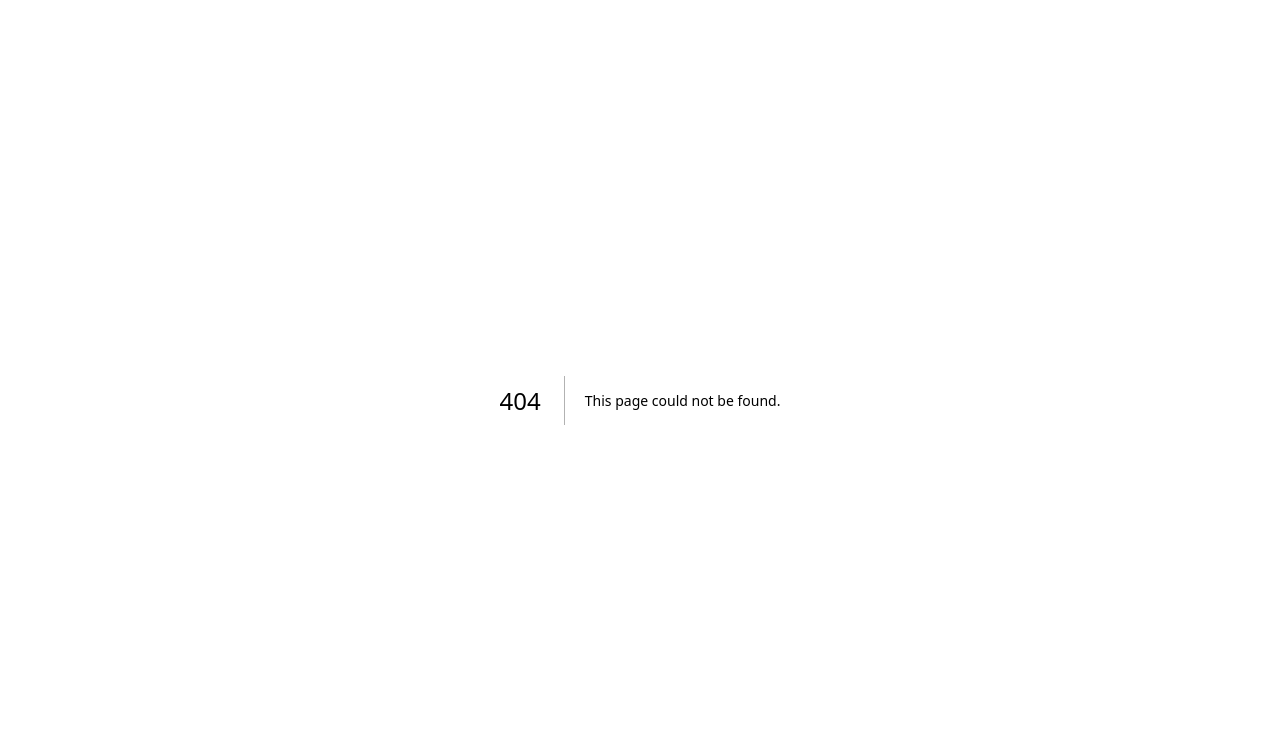
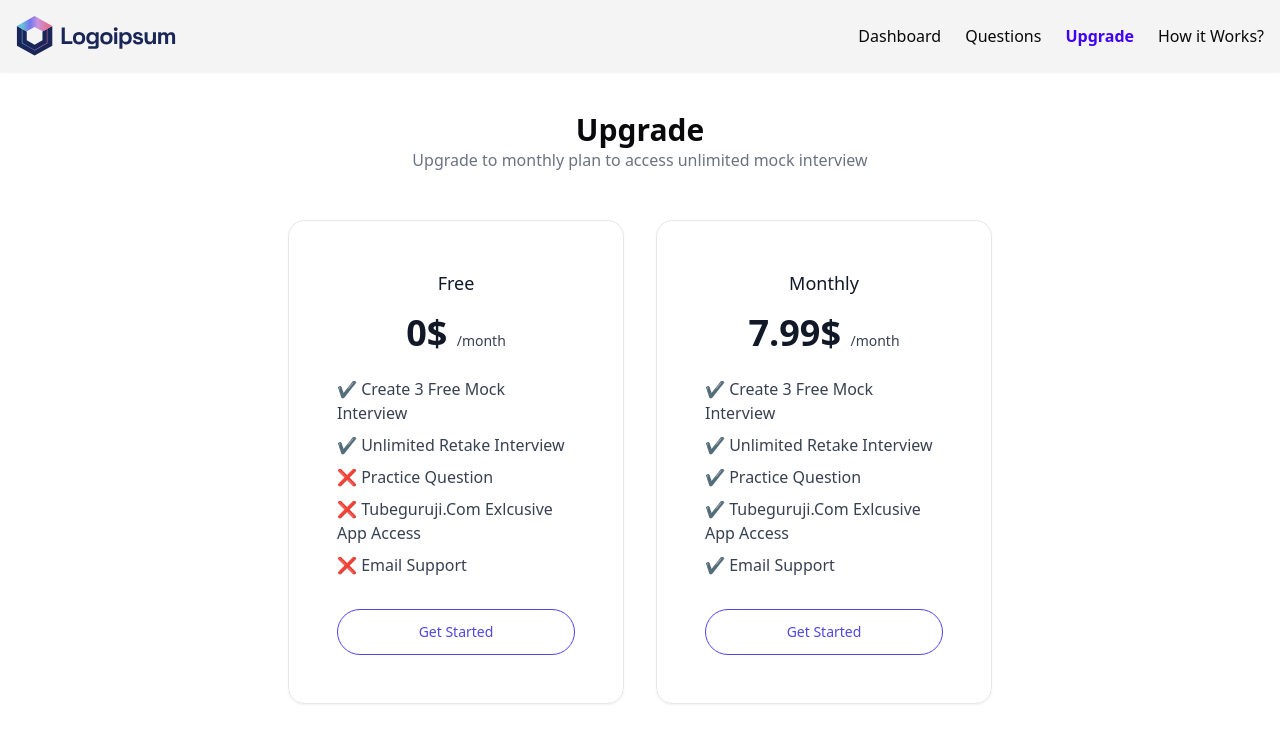
Before and after one commit to UnicornDad8/ai-iterview-mocker, a Next.js app: page /dashboard/upgrade in a window 1280 px wide. Before the commit this address had no page. Shown: the top 742 px of the page. Built offline with nearby package versions, Linux system fonts and the light colour scheme; no server answers.

Commit message:
Add upgrade page, fix header links and add PlanItemCard component

```diff
--- a/app/dashboard/_components/Header.jsx
+++ b/app/dashboard/_components/Header.jsx
@@ -1,28 +1,47 @@
-"use client";
+"use client"
 
-import { useEffect } from 'react';
-import { UserButton } from '@clerk/nextjs';
-import Image from 'next/image';
-import { usePathname, useRouter } from 'next/navigation';
+import { UserButton } from '@clerk/nextjs'
+import Image from 'next/image'
+import Link from 'next/link'
+import { usePathname } from 'next/navigation'
+import React, { useEffect } from 'react'
 
-const Header = () => {
-  const path = usePathname();
-  const router = useRouter();
+function Header() {
+  const path=usePathname();
 
-  useEffect(() => {
-    console.log(path);
-  }, []);
+  useEffect(()=>{
+     console.log(path)
+  },[])
 
   return (
-    <div className="flex items-center justify-between p-4 shadow-sm bg-secondary">
-      <Image src={"/logo.svg"} alt="logo" width={160} height={100} />
-      <ul className="hidden gap-6 cursor-pointer md:flex">
-        <li onClick={() => router.push("/dashboard")} className={`transition-all hover:text-primary hover:font-bold ${path === "/dashboard" && "text-primary font-bold"}`}>Dashboard</li>
-        <li className={`transition-all hover:text-primary hover:font-bold ${path === "/questions" && "text-primary font-bold"}`}>Questions</li>
-        <li className={`transition-all hover:text-primary hover:font-bold ${path === "/upgrade" && "text-primary font-bold"}`}>Upgrade</li>
-        <li className={`transition-all hover:text-primary hover:font-bold ${path === "/how" && "text-primary font-bold"}`}>How it works?</li>
-      </ul>
-      <UserButton />
+    <div className='flex items-center justify-between p-4 shadow-sm bg-secondary'>
+        <Image src={'/logo.svg'} width={160} height={100} alt='logo' />
+        <ul className='hidden gap-6 md:flex'>
+          <Link href={"/dashboard"}>
+            <li className={`hover:text-primary hover:font-bold transition-all
+            cursor-pointer
+            ${path=='/dashboard'&&'text-primary font-bold'}
+            `}
+
+            >Dashboard</li>
+            </Link>
+
+            <li className={`hover:text-primary hover:font-bold transition-all
+            cursor-pointer
+            ${path=='/dashboard/questions'&&'text-primary font-bold'}
+            `}>Questions</li>
+              <Link href={"/dashboard/upgrade"}>
+            <li className={`hover:text-primary hover:font-bold transition-all
+            cursor-pointer
+            ${path=='/dashboard/upgrade'&&'text-primary font-bold'}
+            `}>Upgrade</li>
+            </Link>
+            <li className={`hover:text-primary hover:font-bold transition-all
+            cursor-pointer
+            ${path=='/dashboard/how'&&'text-primary font-bold'}
+            `}>How it Works?</li>
+        </ul>
+        <UserButton/>
     </div>
   )
 }
--- /dev/null
+++ b/app/dashboard/upgrade/_components/PlanItemCard.jsx
@@ -0,0 +1,44 @@
+"use client";
+
+import { useUser } from '@clerk/nextjs'
+import React from 'react'
+import Link from 'next/link';
+
+function PlanItemCard({plan}) {
+  const {user}=useUser();
+  return (
+    <div className="p-6 border border-gray-200 shadow-sm rounded-2xl sm:px-8 lg:p-12">
+    <div className="text-center">
+
+      <h2 className="text-lg font-medium text-gray-900">
+        {plan.name}
+        <span className="sr-only">Plan</span>
+      </h2>
+
+      <p className="mt-2 sm:mt-4">
+        <strong className="text-3xl font-bold text-gray-900 sm:text-4xl"> {plan.cost}$ </strong>
+
+        <span className="text-sm font-medium text-gray-700">/month</span>
+      </p>
+    </div>
+
+    <ul className="mt-6 space-y-2">
+        {plan.offering.map((item,index)=>(
+             <li className="flex items-center gap-1 mb-2">
+                <h2 className="text-gray-700">{item.value}</h2>
+             </li>
+        ))}
+    </ul>
+
+    <Link
+      href={plan.paymentLink+'?prefilled_email='+user?.primaryEmailAddress.emailAddress}
+      target='_blank'
+      className="block px-12 py-3 mt-8 text-sm font-medium text-center text-indigo-600 bg-white border border-indigo-600 rounded-full hover:ring-1 hover:ring-indigo-600 focus:outline-none focus:ring active:text-indigo-500"
+    >
+      Get Started
+    </Link>
+  </div>
+  )
+}
+
+export default PlanItemCard;
--- /dev/null
+++ b/app/dashboard/upgrade/page.jsx
@@ -0,0 +1,21 @@
+import React from 'react'
+import planData from '@/utils/planData'
+import PlanItemCard from './_components/PlanItemCard'
+
+function Upgrade() {
+    return (
+        <div className='p-10'>
+            <h2 className='text-3xl font-bold text-center'>Upgrade</h2>
+            <h2 className='text-center text-gray-500'>Upgrade to monthly plan to access unlimited mock interview</h2>
+            <div className="max-w-3xl px-4 py-8 mx-auto sm:px-6 sm:py-12 lg:px-8">
+                <div className="grid grid-cols-1 gap-4 sm:grid-cols-2 sm:items-center md:gap-8">
+                  {planData.map((plan,index)=>(
+                      <PlanItemCard plan={plan} key={index} />
+                  ))}
+                </div>
+            </div>
+        </div>
+    )
+}
+
+export default Upgrade;
--- /dev/null
+++ b/utils/planData.jsx
@@ -0,0 +1,47 @@
+export default[
+  {
+      id:1,
+      name:'Free',
+      cost:0,
+      offering:[
+          {
+              value:'✔️ Create 3 Free Mock Interview'
+          },
+          {
+              value:'✔️ Unlimited Retake Interview'
+          },
+          {
+              value:'❌ Practice Question'
+          },
+          {
+              value:'❌ Tubeguruji.Com Exlcusive App Access'
+          },
+          {
+              value:'❌ Email Support'
+          },
+      ]
+  },
+  {
+      id:1,
+      name:'Monthly',
+      cost:7.99,
+      paymentLink:'https://buy.stripe.com/test_28o9EjbkvgfQ8VOeUV',
+      offering:[
+          {
+              value:'✔️ Create 3 Free Mock Interview'
+          },
+          {
+              value:'✔️ Unlimited Retake Interview'
+          },
+          {
+              value:'✔️ Practice Question'
+          },
+          {
+              value:'✔️ Tubeguruji.Com Exlcusive App Access'
+          },
+          {
+              value:'✔️ Email Support'
+          }
+      ]
+  }
+]
```
